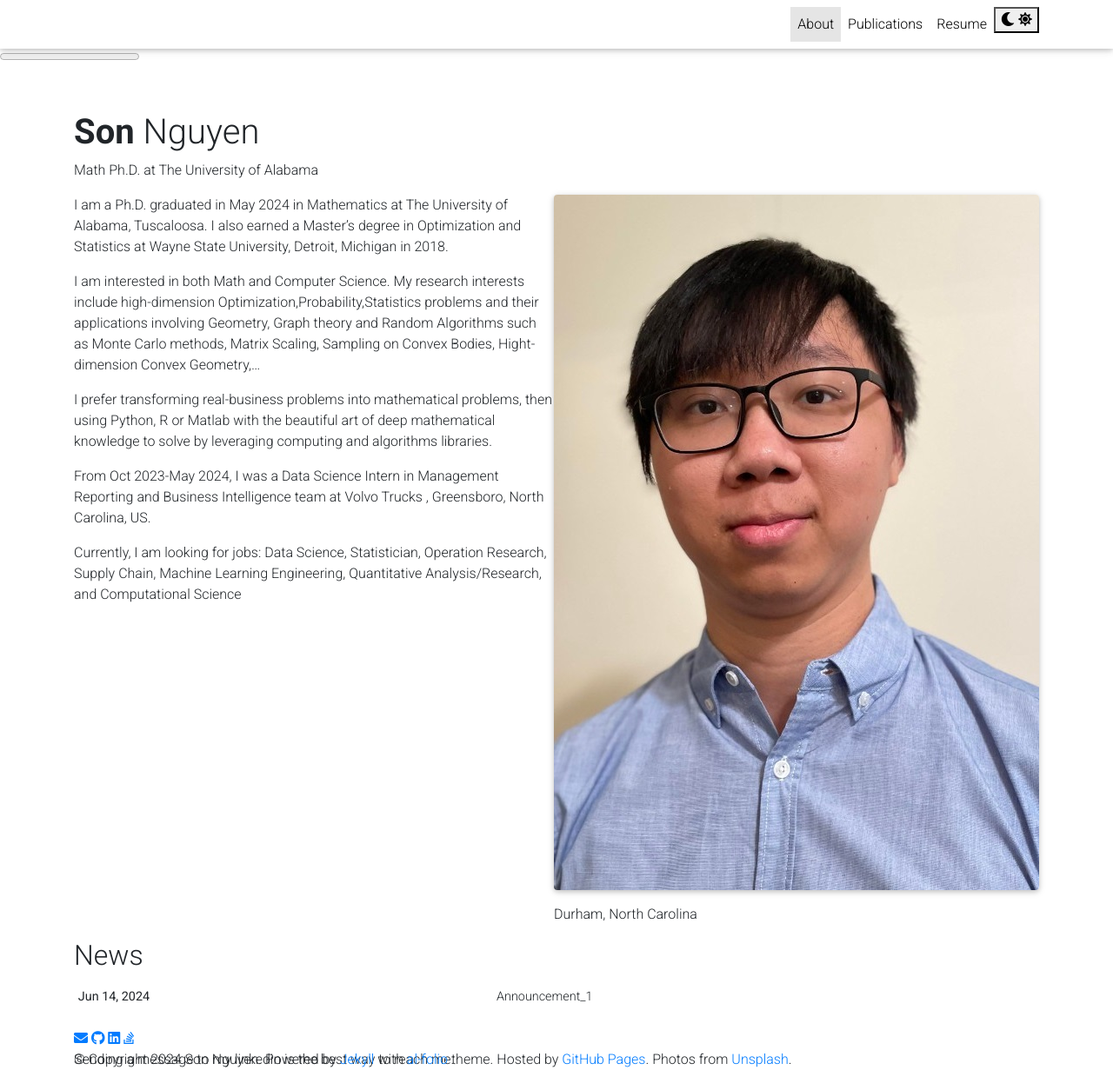
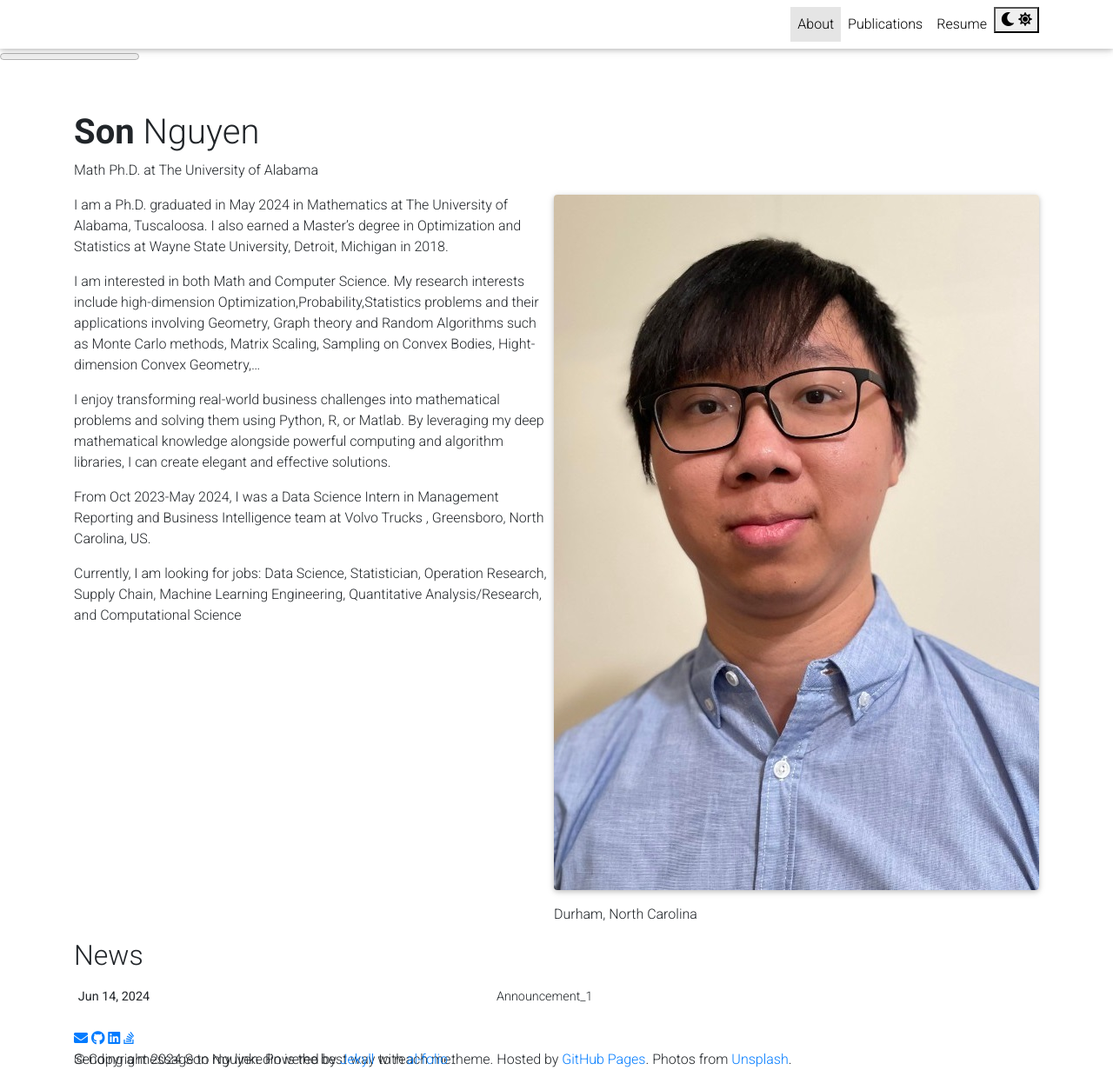
Before and after one commit to nguyendangson/nguyendangson.github.io, a Jekyll site: the page built from _pages/about.md, in a window 1280 px wide and 1231 px high. Shown: the whole window at 87% size. Built offline with Jekyll 4.4.1, drawn with Linux system fonts in a browser that asks for light colours; nearby versions of some CDN libraries; full-size pictures stand in for the smaller copies a plugin makes; library files that are not in the unit come from our copies; comment, search, counter and statistics services are not loaded; a style sheet for code colours, icons or effects is not loaded.

Commit message:
Update about.md

```diff
--- a/_pages/about.md
+++ b/_pages/about.md
@@ -21,7 +21,7 @@ I am a Ph.D. graduated in May 2024 in Mathematics at The University of Alabama,
 
 I am interested in both Math and Computer Science. My research interests include high-dimension Optimization,Probability,Statistics problems and their applications involving Geometry, Graph theory and Random Algorithms such as Monte Carlo methods, Matrix Scaling, Sampling on Convex Bodies, Hight-dimension Convex Geometry,...
 
-I prefer transforming real-business problems into mathematical problems, then using Python, R or Matlab with the beautiful art of deep mathematical knowledge to solve by leveraging computing and algorithms libraries.
+I enjoy transforming real-world business challenges into mathematical problems and solving them using Python, R, or Matlab. By leveraging my deep mathematical knowledge alongside powerful computing and algorithm libraries, I can create elegant and effective solutions.
 
 From Oct 2023-May 2024, I was a Data Science Intern in Management Reporting and Business Intelligence team at Volvo Trucks , Greensboro, North Carolina, US.
 
```
